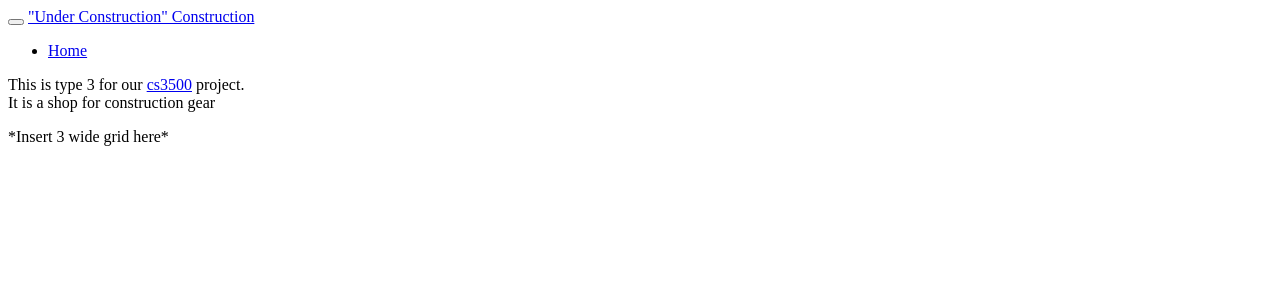
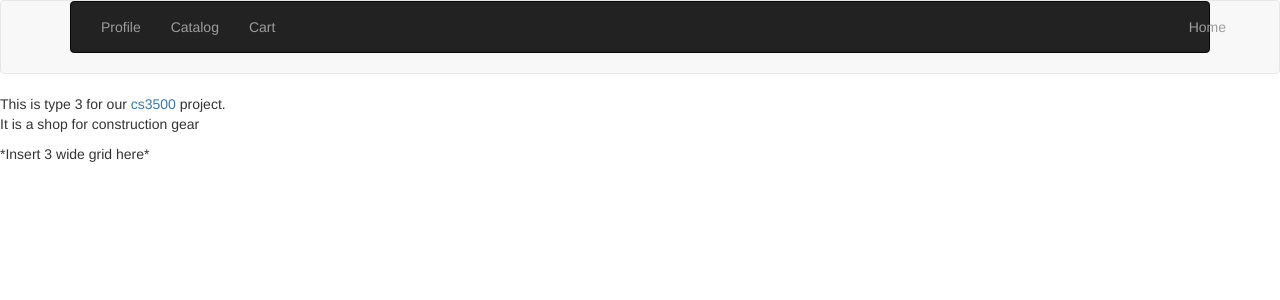
Before and after one commit to ReganThorpe/CS3500-Final-Project, a PHP site: page / in a window 1280 px wide. Shown: the top 300 px of the page. Run offline with PHP 8.4, Linux system fonts and the light colour scheme; some libraries are stand-ins or nearby versions; some web fonts are replaced.

Commit message:
I don't even know

```diff
--- a/cart.php
+++ b/cart.php
@@ -11,6 +11,9 @@ $connStr = 'mysql:host=mysql.team14store.xyz;dbname=cs3500_StoreDB';
   <head>
     <meta charset="utf-8">
     <title></title>
+    <link type="text/css" rel="stylesheet" href="https://bootswatch.com/3/united/bootstrap.min.css"/>
+    <link type="text/css" rel="stylesheet" href="all.css" />
+    <link type="text/css" rel="stylesheet" href="cart.css" />
   </head>
   <body>
     <?php include 'header'; ?>
--- a/catalog.php
+++ b/catalog.php
@@ -11,6 +11,9 @@ $connStr = 'mysql:host=mysql.team14store.xyz;dbname=cs3500_StoreDB';
   <head>
     <meta charset="utf-8">
     <title></title>
+		<link type="text/css" rel="stylesheet" href="https://bootswatch.com/3/united/bootstrap.min.css"/>
+		<link type="text/css" rel="stylesheet" href="all.css" />
+		<link type="text/css" rel="stylesheet" href="catalog.css" />
   </head>
   <body>
     <?php include 'header'; ?>
--- a/header.inc.php
+++ b/header.inc.php
@@ -1,22 +1,18 @@
 <header>
   <div class="navbar navbar-default ">
     <div class="container">
-         <nav>
-           <div class="navbar-header">
-             <button type="button" class="navbar-toggle" data-toggle="collapse" data-target=".navbar-collapse">
-               <span class="icon-bar"></span>
-               <span class="icon-bar"></span>
-               <span class="icon-bar"></span>
-             </button>
-             <a class="navbar-brand" href="#"><span class="glyphicon glyphicon-book"></span> "Under Construction" Construction </a>
-           </div>
-           <div class="navbar-collapse collapse navbar-right">
+      <nav class="navbar navbar-inverse navbar-wrapper head">
+        <div class="container">
           <ul class="nav navbar-nav">
+            <li><a href="profile.php">Profile</a></li>
+            <li><a href="catalog.php">Catalog</a></li>
+            <li><a href="cart.php">Cart</a></li>
+          </ul>
+          <ul class="nav navbar-nav navbar-right">
             <li><a href="index.php"><span class="glyphicon glyphicon-home"></span> Home</a></li>
           </ul>
-           </div><!-- end navbar collapse -->
-
+        </div>
       </nav>
     </div>
-    </div>  <!-- end navbar -->
+  </div>
 </header>
--- a/index.php
+++ b/index.php
@@ -11,9 +11,9 @@ $connStr = 'mysql:host=mysql.team14store.xyz;dbname=cs3500_StoreDB';
   <head>
     <meta charset="utf-8">
     <title>Our Web Store</title>
-    <link type="text/css" href="all.css" />
-    <link type="text/css" href="index.css" />
-    <link type="text/css" href="https://bootswatch.com/3/united/bootstrap.min.css"/>
+    <link type="text/css" rel="stylesheet" href="https://bootswatch.com/3/united/bootstrap.min.css"/>
+    <link type="text/css" rel="stylesheet" href="all.css" />
+    <link type="text/css" rel="stylesheet" href="index.css" />
   </head>
   <body>
     <?php include 'header.inc.php'; ?>
--- a/login.php
+++ b/login.php
@@ -11,9 +11,12 @@ $connStr = 'mysql:host=mysql.team14store.xyz;dbname=cs3500_StoreDB';
   <head>
     <meta charset="utf-8">
     <title></title>
+		<link type="text/css" rel="stylesheet" href="https://bootswatch.com/3/united/bootstrap.min.css"/>
+		<link type="text/css" rel="stylesheet" href="all.css" />
+		<link type="text/css" rel="stylesheet" href="login.css" />
   </head>
   <body>
-    <?php include 'header'; ?>
+    <?php include 'header.inc.php'; ?>
 		<form class="login" action="login.php" method="post">
 			<label>Username: </label>
 			<input type="text" class="form-control" id="username" />
--- a/product.php
+++ b/product.php
@@ -11,6 +11,9 @@ $connStr = 'mysql:host=mysql.team14store.xyz;dbname=cs3500_StoreDB';
   <head>
     <meta charset="utf-8">
     <title></title>
+		<link type="text/css" rel="stylesheet" href="https://bootswatch.com/3/united/bootstrap.min.css"/>
+		<link type="text/css" rel="stylesheet" href="all.css" />
+		<link type="text/css" rel="stylesheet" href="product.css" />
   </head>
   <body>
     <?php include 'header'; ?>
--- a/profile.php
+++ b/profile.php
@@ -11,6 +11,9 @@ $connStr = 'mysql:host=mysql.team14store.xyz;dbname=cs3500_StoreDB';
   <head>
     <meta charset="utf-8">
     <title></title>
+    <link type="text/css" rel="stylesheet" href="https://bootswatch.com/3/united/bootstrap.min.css"/>
+    <link type="text/css" rel="stylesheet" href="all.css" />
+    <link type="text/css" rel="stylesheet" href="index.css" />
   </head>
   <body>
     <?php include 'header'; ?>
--- a/register.php
+++ b/register.php
@@ -11,6 +11,9 @@ $connStr = 'mysql:host=mysql.team14store.xyz;dbname=cs3500_StoreDB';
   <head>
     <meta charset="utf-8">
     <title></title>
+    <link type="text/css" rel="stylesheet" href="https://bootswatch.com/3/united/bootstrap.min.css"/>
+    <link type="text/css" rel="stylesheet" href="all.css" />
+    <link type="text/css" rel="stylesheet" href="index.css" />
   </head>
   <body>
     <?php include 'header'; ?>
```
Lines whose indentation alone changed are shown as unchanged.
